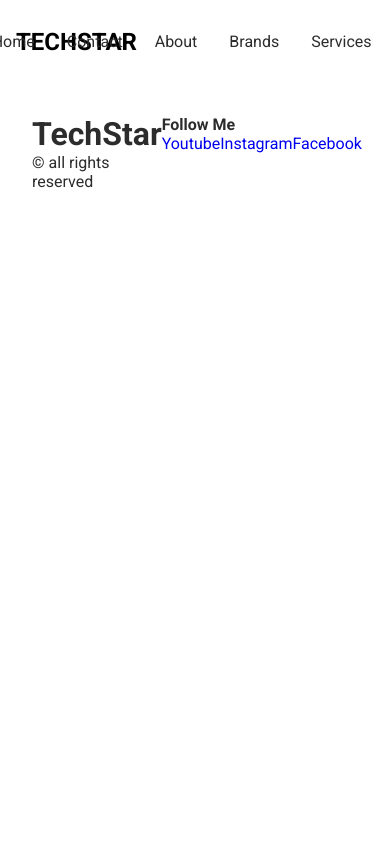
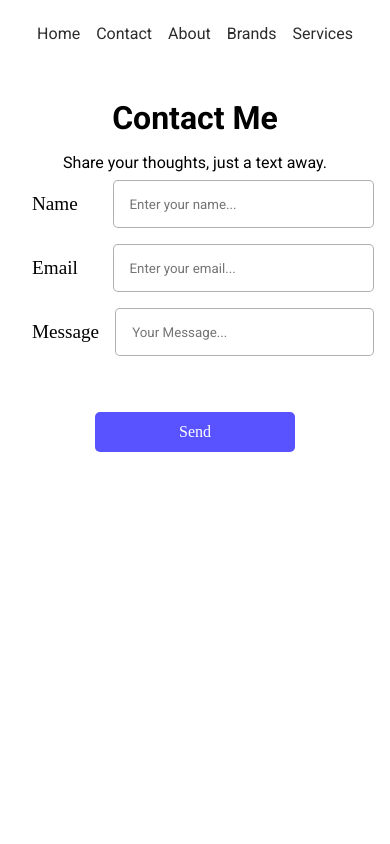
Before and after one commit to wajaht-ali/react-portfolio, a React (Create React App) app: page /contact in a window 390 px wide. Shown: the top 844 px of the page. Built offline with nearby package versions, Linux system fonts and the light colour scheme; a web font is replaced by a local one.

Commit message:
Media Queries & Responsiveness

```diff
--- a/package.json
+++ b/package.json
@@ -9,6 +9,7 @@
     "react": "^18.2.0",
     "react-dom": "^18.2.0",
     "react-icons": "^4.10.1",
+    "react-responsive-carousel": "^3.2.23",
     "react-router-dom": "^6.14.1",
     "react-router-hash-link": "^2.4.3",
     "react-scripts": "5.0.1",
--- a/src/App.js
+++ b/src/App.js
@@ -4,13 +4,17 @@ import {
     Route,
     Routes
 } from 'react-router-dom';
+import Header from './components/Header';
+import Home from './components/Home';
+import Contact from './components/Contact';
+import Services from './components/Services';
+import Footer from './components/Footer';
 import './styles/App.scss';
 import './styles/Header.scss';
 import './styles/Home.scss';
 import './styles/Footer.scss';
-import Header from './components/Header';
-import Home from './components/Home';
-import Footer from './components/Footer';
+import './styles/Contact.scss';
+import './styles/MediaQuery.scss';
 
 function App() {
   return (
@@ -18,6 +22,8 @@ function App() {
       <Header />
       <Routes>
         <Route path='/' element={<Home />}/>
+        <Route path='/contact' element={<Contact />}/>
+        <Route path='/services' element={<Services />}/>
       </Routes>
       <Footer />
     </Router>
--- a/src/components/Footer.jsx
+++ b/src/components/Footer.jsx
@@ -1,4 +1,10 @@
 import React from 'react'
+import {
+  AiFillFacebook,
+  AiFillYoutube,
+  AiFillInstagram
+} from 'react-icons/ai';
+
 const Footer = () => {
   return <footer>
     <div>
@@ -9,9 +15,9 @@ const Footer = () => {
     <div>
         <h4>Follow Me</h4>
         <div>
-            <a href="#" target={'blank'}>Youtube</a>
-            <a href="#" target={'blank'}>Instagram</a>
-            <a href="#" target={'blank'}>Facebook</a>
+            <a href="#" target={'blank'}><AiFillYoutube />Youtube</a>
+            <a href="#" target={'blank'}><AiFillInstagram />Instagram</a>
+            <a href="#" target={'blank'}><AiFillFacebook />Facebook</a>
         </div>
     </div>
   </footer>
--- /dev/null
+++ b/src/components/Services.jsx
@@ -0,0 +1,32 @@
+import React from 'react';
+import img1 from "../assets/3.jpg";
+import img2 from "../assets/4.jpg";
+import { Carousel } from "react-responsive-carousel";
+import "react-responsive-carousel/lib/styles/carousel.min.css";
+
+const Services = () => {
+    return (
+        <div className='services'>
+            <Carousel
+             infiniteLoop
+             autoPlay
+             showStatus = {false}
+             showArrows = {false}
+             interval={2500}
+            //  showThumbs = {false}
+            // showIndicators = {false}
+            >
+                <div>
+                    <img src={img1} alt="Item1" />
+                    <p className='legend'>Full Stack Development</p>
+                </div>
+                <div>
+                    <img src={img2} alt="Item1" />
+                    <p className="legend">MERN Stack Development</p>
+                </div>
+            </Carousel>
+        </div>
+    )
+}
+
+export default Services
--- /dev/null
+++ b/src/styles/Contact.scss
@@ -0,0 +1,66 @@
+@import "colors";
+
+.contact {
+    width: 100%;
+    height: 100vh;
+    background-color: $second;
+    display: flex;
+    justify-content: center;
+    align-items: center;
+
+    >main {
+        background-color: $first;
+        height: 40rem;
+        width: 70%;
+        padding: 3rem;
+        border-radius: 0px 200px 200px 0px;
+
+        >form {
+            margin: 5rem;
+            display: flex;
+            flex-direction: column;
+            align-items: center;
+            justify-content: center;
+        }
+
+        div {
+            height: 3rem;
+            display: flex;
+            align-items: center;
+            justify-content: flex-end;
+            width: 60%;
+            margin: 0.5rem;
+
+            >label {
+                font: 400 1.2rem $text1;
+                width: 20%;
+                margin: 0 1rem;
+            }
+
+            >input {
+                align-self: stretch;
+                width: 80%;
+                padding: 1rem;
+                border-radius: 5px;
+                border: 1px solid rgba(123, 123, 123, 0.6);
+                outline: none;
+            }
+        }
+         button {
+            margin: 3rem 0;
+            padding: 0.7rem;
+            border: none;
+            border-radius: 5px;
+            background-color: $third;
+            color: $first;
+            width: 200px;
+            font: 500 1rem $text1;
+
+            &:hover {
+                cursor: pointer;
+                opacity: 0.9;
+            }
+        }
+    }
+
+}
--- a/src/styles/Footer.scss
+++ b/src/styles/Footer.scss
@@ -6,6 +6,38 @@ footer {
     width: 100%;
     color: $dark;
     display: grid;
-    grid-template-columns: 4fr 2fr 1fr;
+    grid-template-columns: 4fr 1fr;
     padding: 2rem;
+
+    > div {
+        display: flex;
+        flex-direction: column;
+        justify-content: center;
+
+        >h1 {
+            font: 700 2rem $text1;
+            text-transform: uppercase;
+            color: $third;
+        }
+        > p{
+            font: 500 1.2rem $text1;
+        }
+        >h4 {
+            font: 300 2rem $text1;
+            margin: 1rem 0;
+            text-align: justify;
+        }
+        > div {
+            display: flex;
+            flex-direction: column;
+            align-items: justify;
+              a {
+                color: $dark;
+                font: 900 1rem $text2;
+                &:hover {
+                    color: $third;
+                }
+              }
+        }
+    }
 }
--- /dev/null
+++ b/src/styles/MediaQuery.scss
@@ -0,0 +1,110 @@
+@import "colors.scss";
+
+@media screen and (max-width: 820px) {
+    .home3 {
+        height: 130vh;
+
+        >div {
+            height: 120vh;
+        }
+    }
+
+    .contact>main {
+        height: 100vh;
+        width: 100%;
+        border-radius: 0%;
+
+        h1,
+        p {
+            text-align: center;
+        }
+    }
+}
+
+
+@media screen and (max-width: 700px) {
+
+    nav {
+        >h1 {
+            display: none;
+        }
+
+        >main {
+            width: 100%;
+            justify-content: center;
+
+            a {
+                margin: 0.5rem;
+            }
+        }
+    }
+
+    .home>main {
+        align-items: center;
+        border-radius: 0%;
+
+        h1 {
+            font-size: 3rem;
+        }
+    }
+
+    .home2 {
+        height: 120vh;
+        flex-direction: column;
+
+        img {
+            width: 100%;
+        }
+
+        div {
+            width: 100%;
+            padding: 2rem 5rem;
+        }
+
+    }
+
+    .home3 {
+        height: 120vh;
+        >div {
+            text-align: center;
+            width: 100%;
+            border-radius: 0%;
+            >p {
+                padding: 5rem 2rem;
+                font-size: 0.9rem;
+                line-height: 150%;
+                text-align: justify;
+            }
+        }
+    }
+
+    .home4 {
+        align-items: center;
+        >div {
+            border-radius: 0%;
+            width: 100%;
+            height: unset;
+        }
+    }
+
+    .contact > main {
+        padding: 1rem;
+        h1 {
+            margin: 1rem;
+        }
+        >form {
+            margin: 0%;
+            >div {
+                width: 100%;
+            }
+        }
+    }
+
+    footer {
+        height: 50vh;
+        grid-template-columns: 1fr;
+        > div {
+            align-items: center;
+        }
+    }
+}
```
Also changed, not shown: 1 other file (tests, documents, lock files or other folders).
